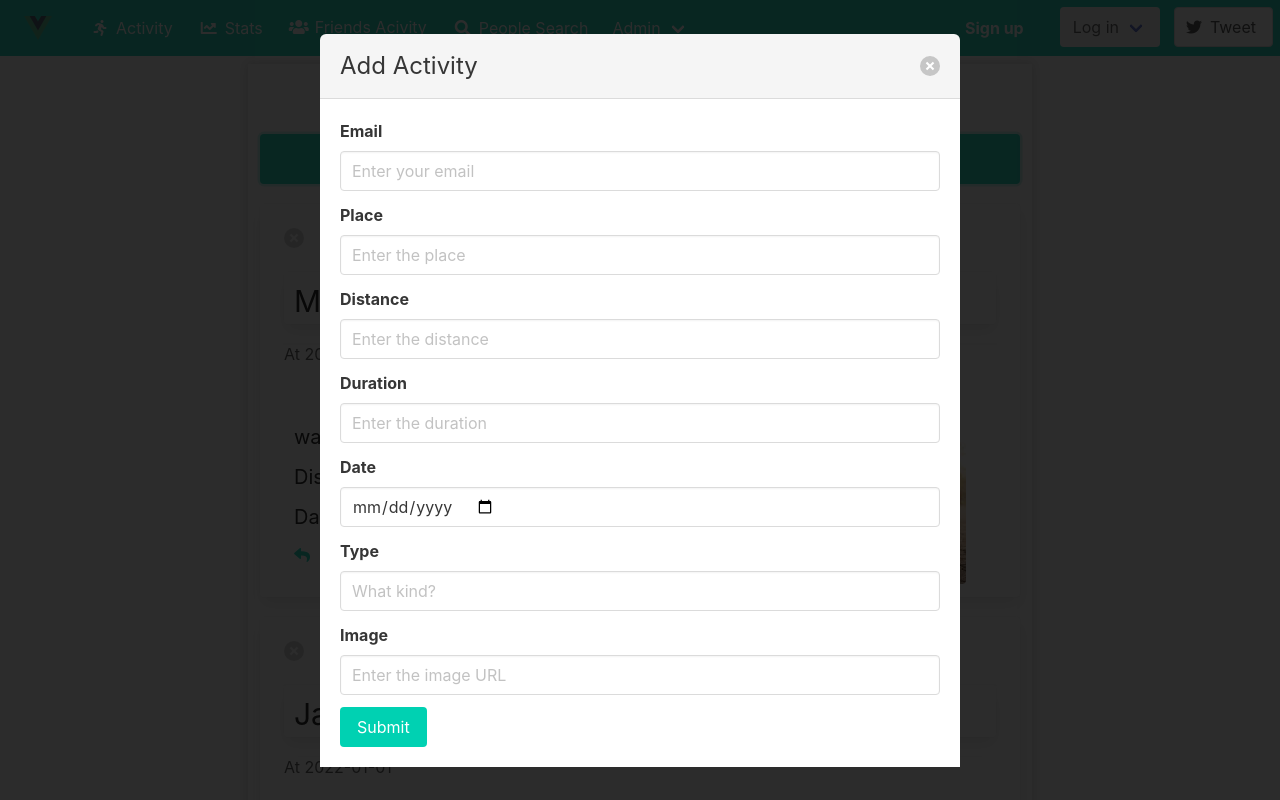
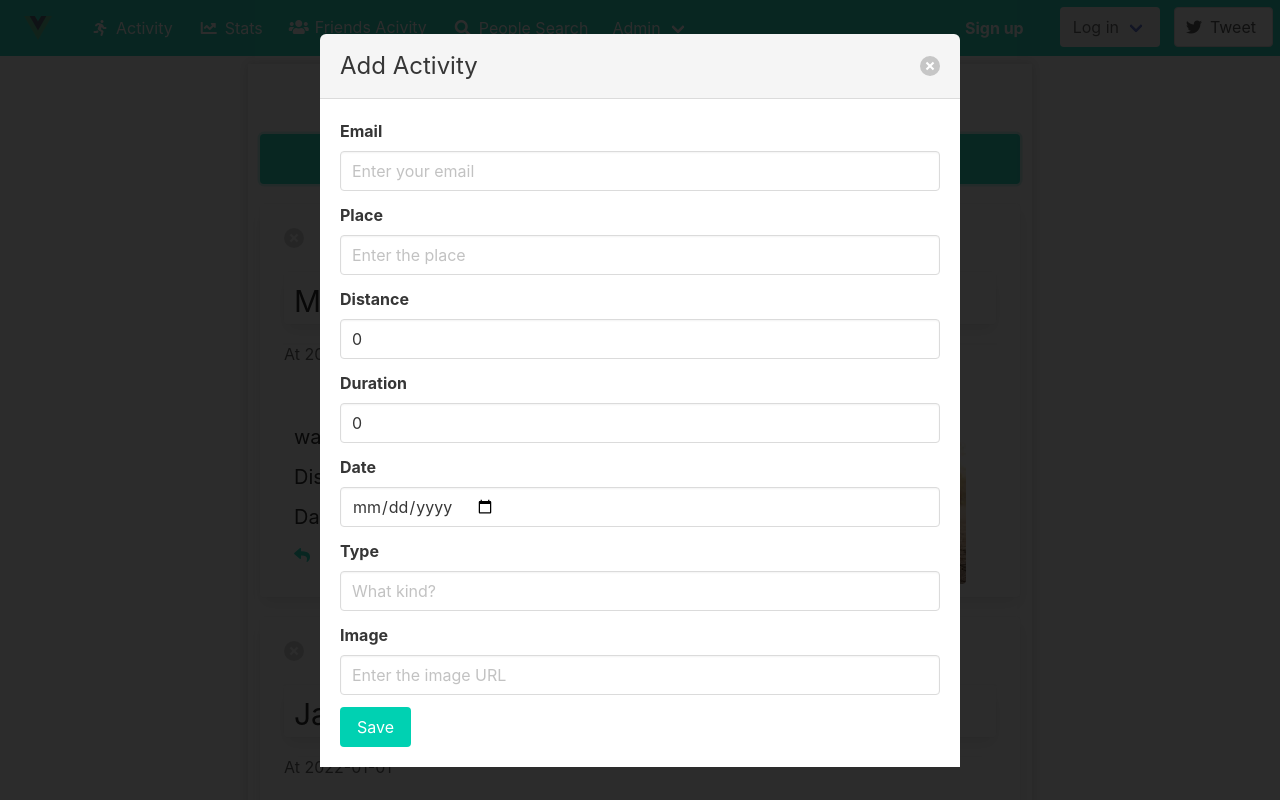
Before and after one commit to Pippin404/CPS-493-Final-Project, a Vue app in the folder client/: page /FriendsActivity in a window 1280 px wide. Both pictures are taken after a click on the button "Add Activity". Shown: the top 800 px of the page. Built offline with nearby package versions, Linux system fonts and the light colour scheme.

Commit message:
Added form control

```diff
--- a/client/src/pages/FriendsActivity.vue
+++ b/client/src/pages/FriendsActivity.vue
@@ -1,7 +1,8 @@
 <script setup lang="ts">
-let isCollapsed = ref(false);
-let showPopup = ref(false);
+const isCollapsed = ref(false);
+const showPopup = ref(false);
 
+const newActivity = ref<Root | null>(null);
 
 //Import time baby
 import { RouterLink } from 'vue-router';
@@ -26,6 +27,28 @@ onMounted(async () => {
 function isMatchingEmail(userEmail: string, productEmail: string): boolean {
   return userEmail === productEmail;
 }
+
+function addActivity() {
+    newActivity.value = {
+        email: '',
+        place: '',
+        distance: 0,
+        duration: 0,
+        date: '',
+        type: '',
+        image: '',
+    }
+}
+
+function saveActivity(){
+
+    if (newActivity.value) {
+        products.value.unshift(newActivity.value);
+        newActivity.value = null;
+    }
+
+
+}
 </script>
 
 <template>
@@ -35,62 +58,65 @@ function isMatchingEmail(userEmail: string, productEmail: string): boolean {
             <div class="column is-two-thirds">
                 <h1 class="title">Friends activity</h1>
 
-        <button class="button is-medium is-fullwidth is-primary" @click="showPopup = true">Add Activity</button>
+        <button class="button is-medium is-fullwidth is-primary" @click="addActivity">Add Activity</button>
 
-        <div v-if="showPopup" class="modal is-active">
+
+
+
+        <div v-if="newActivity" class="modal is-active">
             <div class="modal-background"></div>
             <div class="modal-card">
                 <header class="modal-card-head">
                     <p class="modal-card-title">Add Activity</p>
-                    <button class="delete" aria-label="close" @click="showPopup = false"></button>
+                    <button class="delete" aria-label="close" @click="newActivity=null"></button>
                 </header>
                 <section class="modal-card-body">
-                    <form>
+                    <form @submit.prevent="saveActivity">
                         <div class="field">
                             <label class="label">Email</label>
                             <div class="control">
-                                <input class="input" type="email" placeholder="Enter your email">
+                                <input class="input" type="email" placeholder="Enter your email" v-model="newActivity.email">
                             </div>
                         </div>
                         <div class="field">
                             <label class="label">Place</label>
                             <div class="control">
-                                <input class="input" type="text" placeholder="Enter the place">
+                                <input class="input" type="text" placeholder="Enter the place" v-model="newActivity.place">
                             </div>
                         </div>
                         <div class="field">
                             <label class="label">Distance</label>
                             <div class="control">
-                                <input class="input" type="text" placeholder="Enter the distance">
+                                <input class="input" type="text" placeholder="Enter the distance" v-model="newActivity.distance">
                             </div>
                         </div>
                         <div class="field">
                             <label class="label">Duration</label>
                             <div class="control">
-                                <input class="input" type="text" placeholder="Enter the duration">
+                                <input class="input" type="text" placeholder="Enter the duration" v-model="newActivity.duration">
                             </div>
                         </div>
                         <div class="field">
                             <label class="label">Date</label>
                             <div class="control">
-                                <input class="input" type="date" placeholder="Enter the date">
+                                <input class="input" type="date" placeholder="Enter the date" v-model="newActivity.date">
                             </div>
                         </div>
                         <div class="field">
                             <label class="label">Type</label>
                             <div class="control">
-                                <input class="input" type="type" placeholder="What kind?">
+                                <input class="input" type="type" placeholder="What kind?" v-model="newActivity.type">
                             </div>
                         </div>
                         <div class="field">
                             <label class="label">Image</label>
                             <div class="control">
-                                <input class="input" type="text" placeholder="Enter the image URL">
+                                <input class="input" type="text" placeholder="Enter the image URL" v-model="newActivity.image">
                             </div>
                         </div>
                         <div class="field">
                             <div class="control">
-                                <button class="button is-primary">Submit</button>
+                                <input class="button is-primary" type="submit" value="Save">
                             </div>
                         </div>
                     </form>
```
